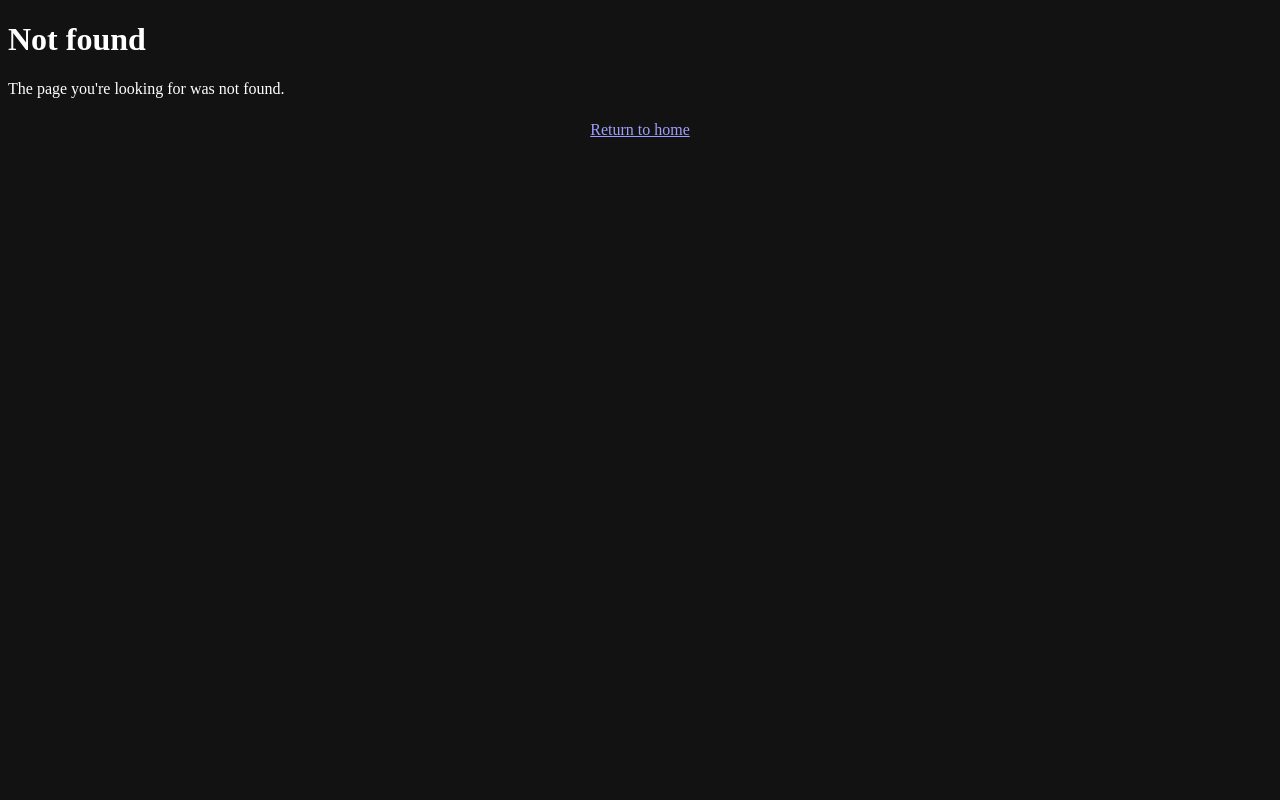
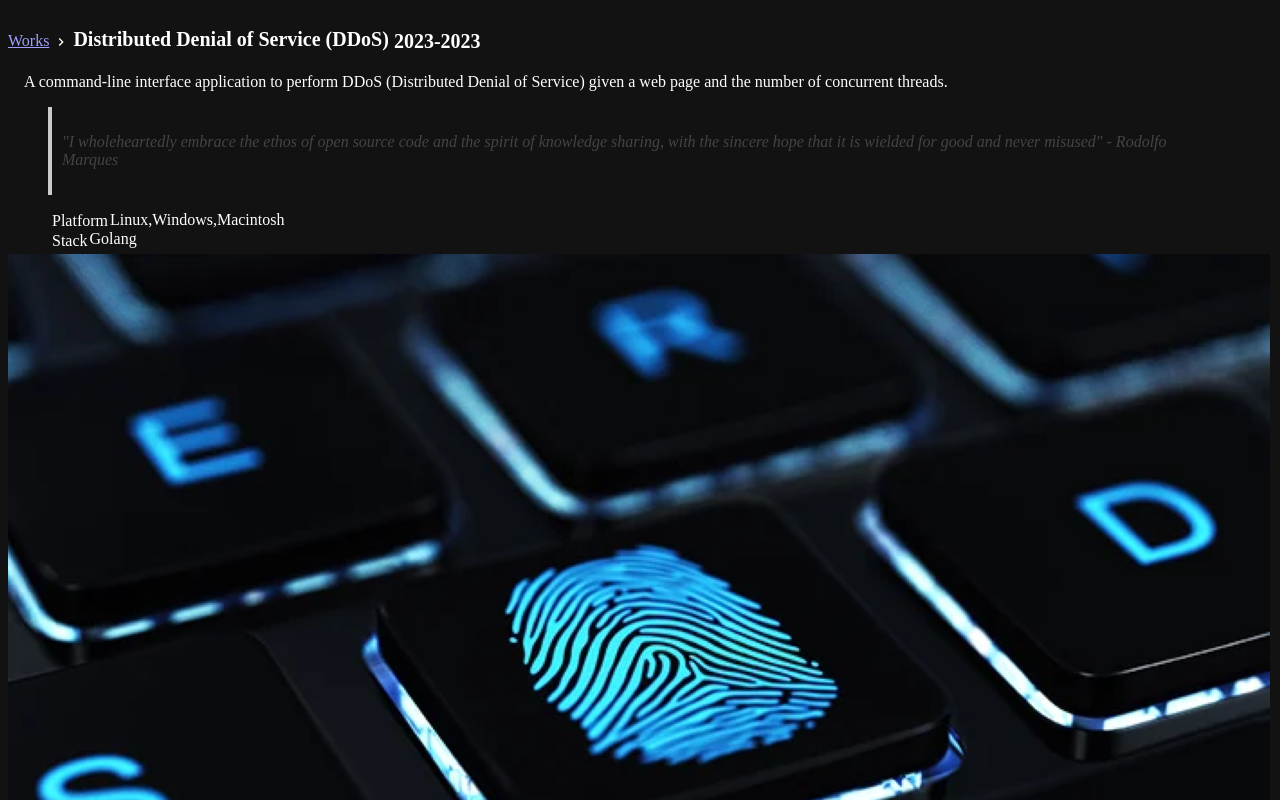
Before and after one commit to RodolfoMRibeiro/portfolio, a Next.js app: page /works/keylogger in a window 1280 px wide. Before the commit this address had no page. Shown: the top 800 px of the page. Built offline with nearby package versions, Linux system fonts and the light colour scheme.

Commit message:
feature: add keylogger to works displayment

```diff
--- /dev/null
+++ b/pages/works/keylogger.js
@@ -0,0 +1,45 @@
+import {
+  Container,
+  Badge,
+  List,
+  ListItem,
+  useColorModeValue
+} from '@chakra-ui/react'
+import { Title, WorkImage, Meta } from '../../components/work'
+import P from '../../components/paragraph'
+import Layout from '../../components/layouts/article'
+import Blockquote from '../../components/blockquote'
+
+const Work = () => (
+  <Layout title="Keylogger">
+    <Container>
+      <Title>
+        Distributed Denial of Service (DDoS) <Badge>2023-2023</Badge>
+      </Title>
+      <P>
+        A command-line interface application to perform DDoS (Distributed Denial
+        of Service) given a web page and the number of concurrent threads.
+      </P>
+      <Blockquote style={{ color: useColorModeValue('#444', '#888') }}>
+        <p>
+          &quot;I wholeheartedly embrace the ethos of open source code and the
+          spirit of knowledge sharing, with the sincere hope that it is wielded
+          for good and never misused&quot; - Rodolfo Marques
+        </p>
+      </Blockquote>
+      <List ml={4} my={4}>
+        <ListItem>
+          <Meta>Platform</Meta>
+          <span>Linux,Windows,Macintosh</span>
+        </ListItem>
+        <ListItem>
+          <Meta>Stack</Meta>
+          <span>Golang</span>
+        </ListItem>
+      </List>
+      <WorkImage src="/images/works/keylogger.png" alt="Homepage" />
+    </Container>
+  </Layout>
+)
+
+export default Work
```
Also changed, not shown: pages/works.js (+20 -9 lines), public/images/works/ddos.png, public/images/works/keylogger.png (added).
